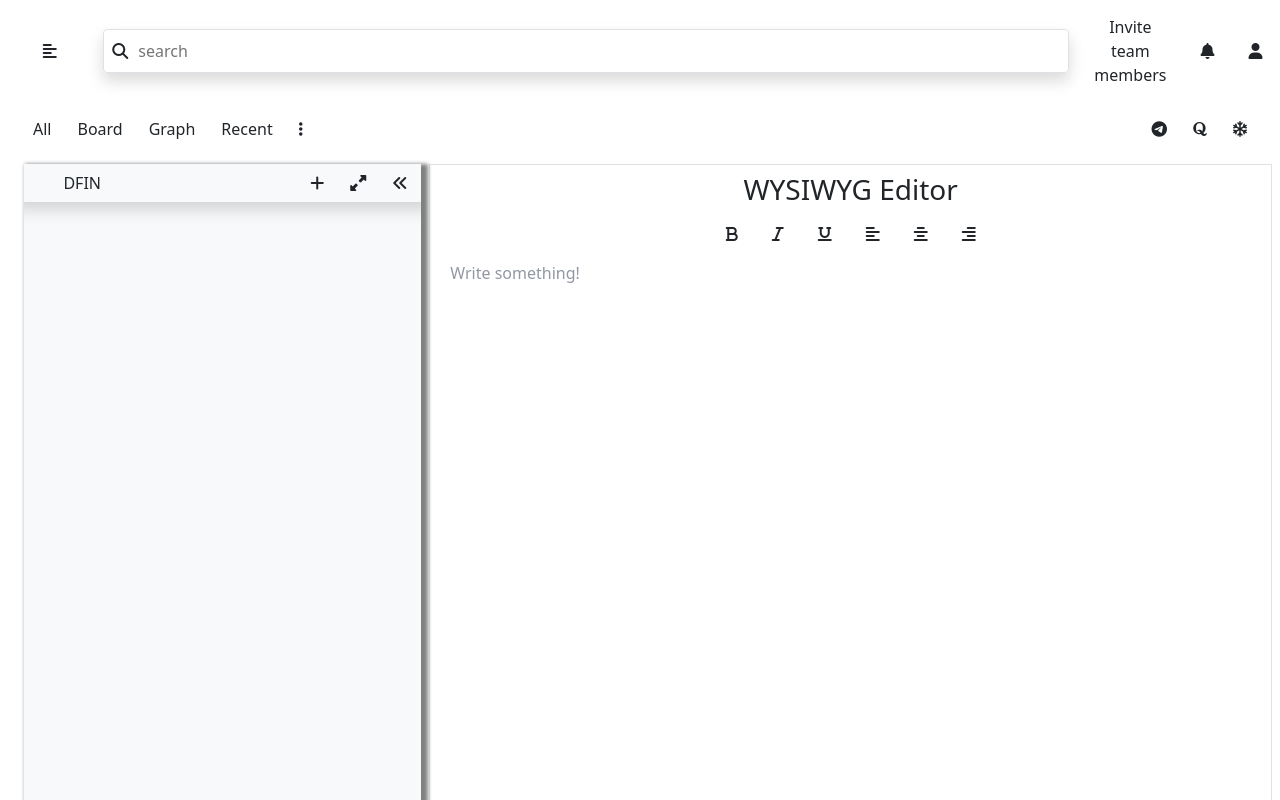
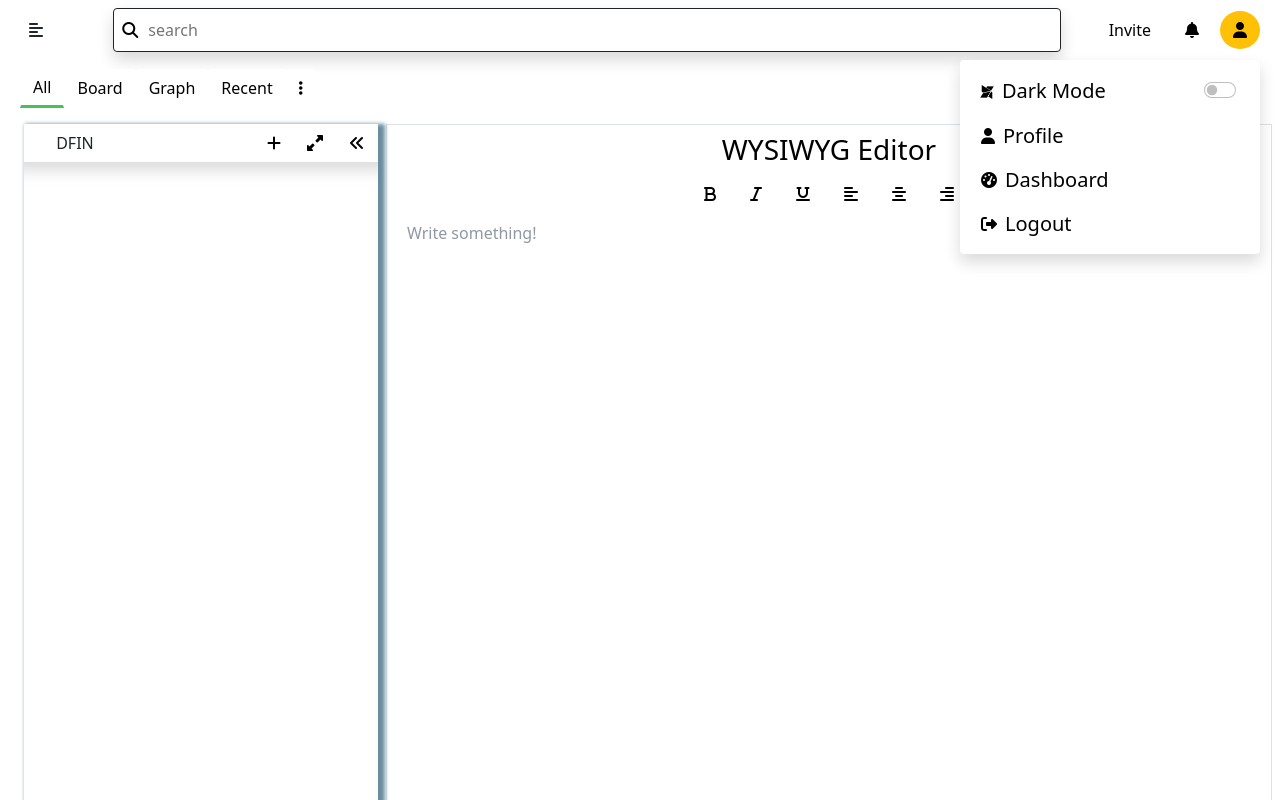
Before and after one commit to hamid1882/lrnr-interview-project, a React (Create React App) app: page / in a window 1280 px wide. Both pictures are taken after a click on the button 1255 px from the left and 51 px from the top of the page. Shown: the top 800 px of the page. Built offline with nearby package versions, Linux system fonts and the light colour scheme.

Commit message:
added change theme

```diff
--- a/src/App.css
+++ b/src/App.css
@@ -6,17 +6,22 @@
   outline: none;
 }
 
+.editor-width {
+  width: 75%;
+}
+
 .drawer-custom-styles {
-  width: 35vmax;
+  width: 30%;
   height: 100vmin;
   margin-left: 1em;
   overflow-y: scroll;
-  box-shadow: 4px 3px 4px 3px gray;
+  overflow-x: hidden;
+  box-shadow: 4px 3px 4px 3px rgb(106, 141, 158);
 }
 
 .drawer-collapse {
   position: absolute;
-  top: 165px;
+  top: 120px;
   transform: translateX(-150%);
   transition: all 0.8s;
   z-index: 999;
@@ -75,7 +80,7 @@
 .btn-check-rename {
   position: relative;
   top: -38px;
-  left: 125px;
+  left: 90px;
 }
 
 .btn-check-rename > i {
@@ -83,13 +88,62 @@
   width: 14px;
 }
 
-@media only screen and (max-width: 600px) {
+.user-btn {
+  position: relative;
+}
+
+.user-menu {
+  position: absolute;
+  top: 60px;
+  right: 1015;
+  width: 300px;
+  z-index: 88;
+}
+
+.user-btns:hover {
+  background-color: rgb(108, 122, 126);
+}
+
+.user-btn-active {
+  background-color: rgb(74, 192, 89);
+}
+
+.cursor {
+  cursor: pointer;
+}
+
+.dark-mode {
+  background-color: rgb(39, 73, 83);
+  color: rgb(255, 255, 255);
+}
+
+.light-mode {
+  background-color: #fff;
+  color: black;
+}
+
+.btn-hover:hover {
+  color: rgb(255, 255, 255);
+}
+
+.category-btn-border {
+  border-bottom: 3px solid rgb(74, 192, 89);
+}
+
+@media only screen and (max-width: 800px) {
   .drawer-custom-styles {
-    width: 70%;
+    width: 250px;
     position: absolute;
-    top: 27%;
+    top: 21%;
     z-index: 999;
     margin-left: 0;
     height: 100vmax;
   }
+  .editor-width {
+    width: 100%;
+  }
+
+  .user-menu {
+    width: 260px;
+  }
 }
--- a/src/App.js
+++ b/src/App.js
@@ -1,31 +1,26 @@
-import React, { Component } from "react";
+import React, { useState } from "react";
+import { useSelector } from "react-redux";
+import { selectCurrentTheme } from "./Features/EditorSlice";
 import Drawer from "./Components/Drawer";
 import Navbar from "./Components/Navbar";
 import RenderOptions from "./Components/RenderOptions";
 import EditorContainer from "./Components/EditorContainer";
 import "./App.css";
 
-class App extends Component {
-  constructor() {
-    super();
-    this.state = {
-      isDrawerOpen: true,
-    };
-  }
-
-  render() {
-    const isDrawerOpen = this.state.isDrawerOpen;
+const App = () => {
+  const [isDrawerOpen, setIsDrawerOpen] = useState(true);
+  const currentTheme = useSelector(selectCurrentTheme);
 
   const handleDrawerClick = () => {
     if (isDrawerOpen === true) {
-        this.setState({ isDrawerOpen: false });
+      setIsDrawerOpen(false);
     } else {
-        this.setState({ isDrawerOpen: true });
+      setIsDrawerOpen(true);
     }
   };
 
   return (
-      <>
+    <div className={`${currentTheme ? "dark-mode" : "light-mode"}`}>
       <Navbar
         isDrawerOpen={isDrawerOpen}
         handleDrawerClick={handleDrawerClick}
@@ -35,12 +30,12 @@ class App extends Component {
         <Drawer
           isDrawerOpen={isDrawerOpen}
           handleDrawerClick={handleDrawerClick}
+          currentTheme={currentTheme}
         />
-          <EditorContainer />
+        <EditorContainer currentTheme={currentTheme} />
       </div>
-      </>
+    </div>
   );
-  }
-}
+};
 
 export default App;
--- a/src/Components/Drawer.js
+++ b/src/Components/Drawer.js
@@ -11,24 +11,16 @@ import {
   renameCollection,
   deleteSingleFile,
   addNewFile,
+  renameSingleFile,
 } from "../Features/EditorSlice";
 
-const Drawer = ({ handleDrawerClick, isDrawerOpen }) => {
+const Drawer = ({ handleDrawerClick, isDrawerOpen, currentTheme }) => {
   const allData = useSelector(selectAllDocuments);
-
-  // eslint-disable-next-line
-  const [currentActive, setCurrentActive] = useState("Documents");
   const [selected, setSelected] = React.useState([]);
   const [isOpenChangeName, setIsOpenChangeName] = useState(false);
   const [isOpenChangeLeaf, setIsOpenChangeLeaf] = useState(false);
 
-  // console.log(Number(selected));
-
   const leafRef = useRef();
-
-  const handleCurrentFile = (e) => {
-    console.log(selected);
-  };
 
   const handleSelect = (event, nodeIds) => {
     setSelected(nodeIds);
@@ -78,7 +70,7 @@ const Drawer = ({ handleDrawerClick, isDrawerOpen }) => {
         id: currentParentId - 1,
         addFile: {
           nodeId: parseFloat(toBeFixed),
-          label: `${currentParentId} ${parseFloat(toBeFixed)}`,
+          label: `File ${parseFloat(toBeFixed)}`,
           id: 2,
         },
       })
@@ -159,7 +151,23 @@ const Drawer = ({ handleDrawerClick, isDrawerOpen }) => {
   };
 
   const handleSaveLeafName = (e) => {
+    e.preventDefault();
     setRenameLeafValue(e.target.value);
+  };
+
+  const handleChangeLeafName = () => {
+    const currentLeaf = Number(selected);
+    const currentParentId = Number(containerRef.current.id);
+    const currentLeafId = currentLeaf.toString().slice(2, 3);
+    dispatch(
+      renameSingleFile({
+        id: currentParentId - 1,
+        leafId: Number(currentLeafId - 1),
+        name: renameLeafValue,
+      })
+    );
+    setIsOpenChangeLeaf(false);
+    setRenameLeafValue("");
   };
 
   useEffect(() => {
@@ -172,17 +180,41 @@ const Drawer = ({ handleDrawerClick, isDrawerOpen }) => {
   const collapseDrawer = isDrawerOpen ? "drawer-open" : "drawer-collapse";
 
   return (
-    <div className={`drawer-custom-styles bg-light ${collapseDrawer}`}>
+    <div
+      className={`drawer-custom-styles  ${collapseDrawer} ${
+        currentTheme ? "dark-mode" : "light-mode"
+      }`}
+    >
       <div className="row shadow mb-2">
-        <button className="btn shadow-none col col-4">DFIN</button>
+        <button
+          className={`btn shadow-none col col-4 ${
+            currentTheme ? "text-light" : ""
+          }`}
+        >
+          DFIN
+        </button>
         <div className="col col-8 d-flex justify-content-end">
-          <button className="btn shadow-none" onClick={handleAddNewCollection}>
+          <button
+            className={`btn shadow-none ${
+              currentTheme ? "dark-mode btn-hover" : "light-mode"
+            }`}
+            onClick={handleAddNewCollection}
+          >
             <i className="fa fa-plus"></i>
           </button>
-          <button className="btn shadow-none">
+          <button
+            className={`btn shadow-none ${
+              currentTheme ? "dark-mode btn-hover" : "light-mode"
+            }`}
+          >
             <i className="fa fa-expand"></i>
           </button>
-          <button className="btn shadow-none" onClick={handleDrawerClick}>
+          <button
+            className={`btn shadow-none ${
+              currentTheme ? "dark-mode btn-hover" : "light-mode"
+            }`}
+            onClick={handleDrawerClick}
+          >
             <i className="fa fa-angle-double-left"></i>
           </button>
         </div>
@@ -200,6 +232,7 @@ const Drawer = ({ handleDrawerClick, isDrawerOpen }) => {
             allData.map((value, idx) => (
               <TreeItem
                 nodeId={String(value.nodeId)}
+                s
                 label={value.label}
                 collapseIcon={<ExpandMoreIcon />}
                 key={idx}
@@ -210,7 +243,9 @@ const Drawer = ({ handleDrawerClick, isDrawerOpen }) => {
                   }`}
                 >
                   <button
-                    className="btn shadow-none"
+                    className={`btn shadow-none bg-transparent ${
+                      currentTheme ? "dark-mode btn-hover" : "light-mode"
+                    }`}
                     onClick={handleNewFile}
                     id={value.nodeId}
                     ref={containerRef}
@@ -218,7 +253,9 @@ const Drawer = ({ handleDrawerClick, isDrawerOpen }) => {
                     <i className="fa fa-plus"></i>
                   </button>
                   <button
-                    className="btn shadow-none"
+                    className={`btn shadow-none bg-transparent ${
+                      currentTheme ? "dark-mode btn-hover" : "light-mode"
+                    }`}
                     onClick={handleRenameCollection}
                     id={value.nodeId}
                     ref={containerRef}
@@ -226,7 +263,9 @@ const Drawer = ({ handleDrawerClick, isDrawerOpen }) => {
                     <i className="fa fa-edit"></i>
                   </button>
                   <button
-                    className="btn shadow-none"
+                    className={`btn shadow-none bg-transparent ${
+                      currentTheme ? "dark-mode btn-hover" : "light-mode"
+                    }`}
                     onClick={handleDeleteFile}
                     id={value.nodeId}
                     ref={containerRef}
@@ -270,8 +309,6 @@ const Drawer = ({ handleDrawerClick, isDrawerOpen }) => {
                       <TreeItem
                         nodeId={String(leafValue.nodeId)}
                         label={leafValue.label}
-                        ContentProps={{ name: "hamid" }}
-                        onClick={handleCurrentFile}
                         ref={leafRef}
                         id={leafValue.label}
                       ></TreeItem>
@@ -283,16 +320,36 @@ const Drawer = ({ handleDrawerClick, isDrawerOpen }) => {
                         }`}
                       >
                         <button
-                          className="btn shadow-none"
+                          className={`btn shadow-none bg-transparent ${
+                            isOpenChangeLeaf ? "d-none" : "d-flex"
+                          } ${
+                            currentTheme ? "dark-mode btn-hover" : "light-mode"
+                          }`}
                           onClick={handleRenameLeaf}
                         >
                           <i className="fa fa-edit"></i>
                         </button>
-                        <button className="btn shadow-none">
+                        <button
+                          className={`btn shadow-none bg-transparent ${
+                            isOpenChangeLeaf ? "d-flex" : "d-none"
+                          } ${
+                            currentTheme ? "dark-mode btn-hover" : "light-mode"
+                          }`}
+                          onClick={handleRenameLeaf}
+                        >
+                          <i className="fa fa-remove"></i>
+                        </button>
+                        <button
+                          className={`btn shadow-none bg-transparent ${
+                            currentTheme ? "dark-mode btn-hover" : "light-mode"
+                          }`}
+                        >
                           <i className="fa fa-clone"></i>
                         </button>
                         <button
-                          className="btn shadow-none"
+                          className={`btn shadow-none bg-transparent ${
+                            currentTheme ? "dark-mode btn-hover" : "light-mode"
+                          }`}
                           onClick={handleDeleteSingleFile}
                         >
                           <i className="fa fa-trash"></i>
@@ -311,13 +368,13 @@ const Drawer = ({ handleDrawerClick, isDrawerOpen }) => {
                           className=" border-0 shadow-none"
                           onChange={handleSaveLeafName}
                           value={renameLeafValue}
-                          onKeyPress={handleOnKeyPress}
                           ref={leafInputRef}
                         />
                         <button
                           className={`btn shadow-none btn-check-rename ${
                             renameLeafValue.length > 1 ? "d-block" : "d-none"
                           }`}
+                          onClick={handleChangeLeafName}
                         >
                           <i className="fa fa-check text-success"></i>
                         </button>
--- a/src/Components/EditorContainer.js
+++ b/src/Components/EditorContainer.js
@@ -1,6 +1,6 @@
 import React, { useState, useRef, useEffect } from "react";
 // import { useSelector } from "react-redux";
-import { Editor, EditorState, RichUtils, Immutable } from "draft-js";
+import { Editor, EditorState, RichUtils, Immutable, Modifier } from "draft-js";
 import { convertToRaw } from "draft-js";
 import "draft-js/dist/Draft.css";
 // import { selectCurrentValue } from "../Features/EditorSlice";
@@ -11,11 +11,13 @@ const styleMap = {
   },
 };
 
-const EditorContainer = () => {
+const EditorContainer = ({ currentTheme }) => {
   const [editorState, setEditorState] = useState(EditorState.createEmpty());
   const [currentAligned, setCurrentAligned] = useState("left");
 
-  const contentState = editorState.getCurrentContent();
+  const newData = "Enter me into your editor";
+
+  // setEditorState.createWithContent(newData);
 
   const editorRef = useRef();
 
@@ -50,25 +52,59 @@ const EditorContainer = () => {
   // const inputValue = convertToRaw(editorState.getCurrentContent()).blocks;
 
   return (
-    <div className="container mx-auto w-75 vh-100 border p-2 mx-3">
+    <div
+      className={`container mx-auto editor-width vh-100 border p-2 mx-3 ${
+        currentTheme ? "border-secondary" : "null"
+      }`}
+    >
       <h3 className="text-center">WYSIWYG Editor</h3>
       <div className="d-flex justify-content-center gap-2 my-2">
-        <button onClick={_onBoldClick} className="btn shadow-none">
+        <button
+          onClick={_onBoldClick}
+          className={`btn shadow-none btn-transparent ${
+            currentTheme ? "dark-mode btn-hover" : "light-mode"
+          }`}
+        >
           <i className="fa fa-bold"></i>
         </button>
-        <button onClick={_onItalicClick} className="btn shadow-none">
+        <button
+          onClick={_onItalicClick}
+          className={`btn shadow-none btn-transparent ${
+            currentTheme ? "dark-mode btn-hover" : "light-mode"
+          }`}
+        >
           <i className="fa fa-italic"></i>
         </button>
-        <button onClick={_onUnderlineClick} className="btn shadow-none">
+        <button
+          onClick={_onUnderlineClick}
+          className={`btn shadow-none btn-transparent ${
+            currentTheme ? "dark-mode btn-hover" : "light-mode"
+          }`}
+        >
           <i className="fa fa-underline"></i>
         </button>
-        <button onClick={_onLeftAlign} className="btn shadow-none">
+        <button
+          onClick={_onLeftAlign}
+          className={`btn shadow-none btn-transparent ${
+            currentTheme ? "dark-mode btn-hover" : "light-mode"
+          }`}
+        >
           <i className="fa fa-align-left"></i>
         </button>
-        <button onClick={_onCenterAlign} className="btn shadow-none">
+        <button
+          onClick={_onCenterAlign}
+          className={`btn shadow-none btn-transparent ${
+            currentTheme ? "dark-mode btn-hover" : "light-mode"
+          }`}
+        >
           <i className="fa fa-align-center"></i>
         </button>
-        <button onClick={_onRightAlign} className="btn shadow-none">
+        <button
+          onClick={_onRightAlign}
+          className={`btn shadow-none btn-transparent ${
+            currentTheme ? "dark-mode btn-hover" : "light-mode"
+          }`}
+        >
           <i className="fa fa-align-right"></i>
         </button>
       </div>
@@ -81,7 +117,7 @@ const EditorContainer = () => {
           placeholder="Write something!"
           ref={editorRef}
           textAlignment={currentAligned}
-        />
+        ></Editor>
       </div>
     </div>
   );
--- a/src/Components/Navbar.js
+++ b/src/Components/Navbar.js
@@ -1,35 +1,135 @@
-import React, { Component } from "react";
+import React, { useState } from "react";
+import { useDispatch, useSelector } from "react-redux";
+import { toggleDarkMode, selectCurrentTheme } from "../Features/EditorSlice";
 
-class Navbar extends Component {
-  render() {
+const Navbar = ({ handleDrawerClick }) => {
+  const [isUserClicked, setIsUserClicked] = useState(false);
+  const currentTheme = useSelector(selectCurrentTheme);
+  const dispatch = useDispatch();
+
+  const handleIsUserClicked = () => {
+    if (isUserClicked === false) {
+      setIsUserClicked(true);
+    } else {
+      setIsUserClicked(false);
+    }
+  };
+
+  const handleToggleDarkMode = () => {
+    if (currentTheme) {
+      dispatch(toggleDarkMode(false));
+    } else {
+      dispatch(toggleDarkMode(true));
+    }
+  };
+
   return (
-      <div className={`row justify-content-between align-items-center p-2`}>
+    <div
+      className={`row container-fluid mx-auto justify-content-between align-items-center p-2 ${
+        currentTheme ? "dark-mode" : "light-mode"
+      }`}
+    >
       <button
-          className="btn shadow-none col d-flex justify-content-center mx-2"
-          onClick={this.props.handleDrawerClick}
+        className={`btn shadow-none col d-flex justify-content-start mx-2 ${
+          currentTheme ? "btn-hover" : ""
+        }`}
+        onClick={handleDrawerClick}
       >
-          <i className="fas fa-align-left"></i>
+        <i
+          className={`fas fa-align-left ${
+            currentTheme ? "text-light" : "text-dark"
+          }`}
+        ></i>
       </button>
-        <div className="d-flex col col-9 justify-content-center align-items-center gap-2 border p-2 rounded shadow">
+      <div
+        className={`d-none d-lg-flex d-flex col col-9 justify-content-center align-items-center gap-2 p-2 rounded shadow ${
+          currentTheme ? "border border-light" : "border border-dark"
+        }`}
+      >
         <i className="fa fa-search" aria-hidden="true"></i>
         <input
-            className="border-0 w-100 input-custom-styles"
+          className={`border-0 w-100 input-custom-styles ${
+            currentTheme ? "dark-mode" : "light-mode"
+          }`}
           type="text"
           placeholder="search"
         />
       </div>
-        <div className="col col-2 d-flex gap-2">
-          <button className="btn shadow-none">Invite team members</button>
-          <button className="btn shadow-none">
+      <div className="col col-2 d-flex gap-2 justify-content-end">
+        <button
+          className={`btn shadow-none ${
+            currentTheme ? "dark-mode btn-hover" : "light-mode"
+          }`}
+        >
+          Invite
+        </button>
+        <button
+          className={`btn shadow-none ${
+            currentTheme ? "dark-mode btn-hover" : "light-mode"
+          }`}
+        >
           <i className="fa fa-bell"></i>
         </button>
-          <button className="btn shadow-none">
+        <button
+          className={`btn shadow-none user-btn ${
+            isUserClicked ? "rounded-circle bg-warning" : "null"
+          } ${currentTheme ? "dark-mode btn-hover" : "light-mode"}`}
+          onClick={handleIsUserClicked}
+        >
           <i className="fa fa-user"></i>
+        </button>
+        <div
+          className={`user-menu d-grid shadow p-2 rounded ${
+            isUserClicked ? "d-block" : "d-none"
+          } ${currentTheme ? "dark-mode" : "light-mode"}`}
+        >
+          <div
+            className={`px-2 py-2 d-flex justify-content-between align-items-center cursor  ${
+              currentTheme ? "user-btn-active rounded" : "null"
+            } `}
+          >
+            <div>
+              <i className="fa fa-modx mx-1"></i>
+              <span className="fs-5 mx-1">Dark Mode</span>
+            </div>
+            <div className="form-check form-switch cursor">
+              <input
+                className="form-check-input shadow-none cursor"
+                type="checkbox"
+                role="switch"
+                id="flexSwitchCheckDefault"
+                onClick={handleToggleDarkMode}
+              />
+            </div>
+          </div>
+          <button
+            className={`btn shadow-none d-flex justify-content-start align-items-center gap-2 user-btns ${
+              currentTheme ? "dark-mode btn-hover" : "light-mode"
+            }`}
+          >
+            <i className="fa fa-user"></i>
+            <span className="fs-5">Profile</span>
+          </button>
+          <button
+            className={`btn shadow-none d-flex justify-content-start align-items-center gap-2 user-btns ${
+              currentTheme ? "dark-mode btn-hover" : "light-mode"
+            }`}
+          >
+            <i className="fa fa-dashboard"></i>
+            <span className="fs-5">Dashboard</span>
+          </button>
+          <button
+            className={`btn shadow-none d-flex justify-content-start align-items-center gap-2 user-btns ${
+              currentTheme ? "dark-mode btn-hover" : "light-mode"
+            }`}
+          >
+            <i className="fa fa-sign-out"></i>
+            <span className="fs-5">Logout</span>
           </button>
         </div>
       </div>
+    </div>
   );
-  }
-}
+};
 
 export default Navbar;
--- a/src/Components/RenderOptions.js
+++ b/src/Components/RenderOptions.js
@@ -1,30 +1,54 @@
-import React, { Component } from "react";
+import React from "react";
+import { useSelector } from "react-redux";
+import { selectCurrentTheme } from "../Features/EditorSlice";
 
-export default class RenderOptions extends Component {
-  render() {
-    return (
-      <div className="container-fluid mx-auto row p-2 justify-content-center">
-        <div className="col col-6">
-          <button className="btn shadow-none">All</button>
-          <button className="btn shadow-none">Board</button>
-          <button className="btn shadow-none">Graph</button>
-          <button className="btn shadow-none">Recent</button>
-          <button className="btn shadow-none">
-            <i className="fa fa-ellipsis-v"></i>
-          </button>
-        </div>
-        <div className="col col-6 d-flex justify-content-end align-items-center">
-          <button className="btn shadow-none">
-            <i className="fa fa-telegram"></i>
-          </button>
-          <button className="btn shadow-none">
-            <i className="fa fa-quora"></i>
-          </button>
-          <button className="btn shadow-none">
-            <i className="fa fa-snowflake-o"></i>
-          </button>
-        </div>
+const RenderOptions = () => {
+  const currentTheme = useSelector(selectCurrentTheme);
+  return (
+    <div
+      className={`container-fluid mx-auto row p-2 justify-content-start  ${
+        currentTheme ? "dark-mode" : "light-mode"
+      }`}
+    >
+      <div>
+        <button
+          className={`btn shadow-none category-btn-border rounded-0 ${
+            currentTheme ? "dark-mode btn-hover" : "light-mode"
+          }`}
+        >
+          All
+        </button>
+        <button
+          className={`btn shadow-none ${
+            currentTheme ? "dark-mode btn-hover" : "light-mode"
+          }`}
+        >
+          Board
+        </button>
+        <button
+          className={`btn shadow-none ${
+            currentTheme ? "dark-mode btn-hover" : "light-mode"
+          }`}
+        >
+          Graph
+        </button>
+        <button
+          className={`btn shadow-none d-none d-md-inline-block ${
+            currentTheme ? "dark-mode btn-hover" : "light-mode"
+          }`}
+        >
+          Recent
+        </button>
+        <button
+          className={`btn shadow-none  ${
+            currentTheme ? "dark-mode btn-hover" : "light-mode"
+          }`}
+        >
+          <i className="fa fa-ellipsis-v"></i>
+        </button>
       </div>
-    );
-  }
-}
+    </div>
+  );
+};
+
+export default RenderOptions;
--- a/src/Features/EditorSlice.js
+++ b/src/Features/EditorSlice.js
@@ -23,6 +23,7 @@ const allDocuments = [
 
 export const initialState = {
   documents: allDocuments,
+  isDarkMode: false,
 };
 
 const EditorSlice = createSlice({
@@ -53,6 +54,13 @@ const EditorSlice = createSlice({
       );
       state.documents[action.payload.id].leaf = mappedLeaf;
     },
+    renameSingleFile: (state, action) => {
+      state.documents[action.payload.id].leaf[action.payload.leafId].label =
+        action.payload.name;
+    },
+    toggleDarkMode: (state, action) => {
+      state.isDarkMode = action.payload;
+    },
   },
 });
 
@@ -63,8 +71,11 @@ export const {
   addNewFile,
   deleteCollection,
   deleteSingleFile,
+  renameSingleFile,
+  toggleDarkMode,
 } = EditorSlice.actions;
 
 export const selectAllDocuments = (state) => state.EditorSlice.documents;
+export const selectCurrentTheme = (state) => state.EditorSlice.isDarkMode;
 
 export default EditorSlice.reducer;
```
Lines whose indentation alone changed are shown as unchanged.
